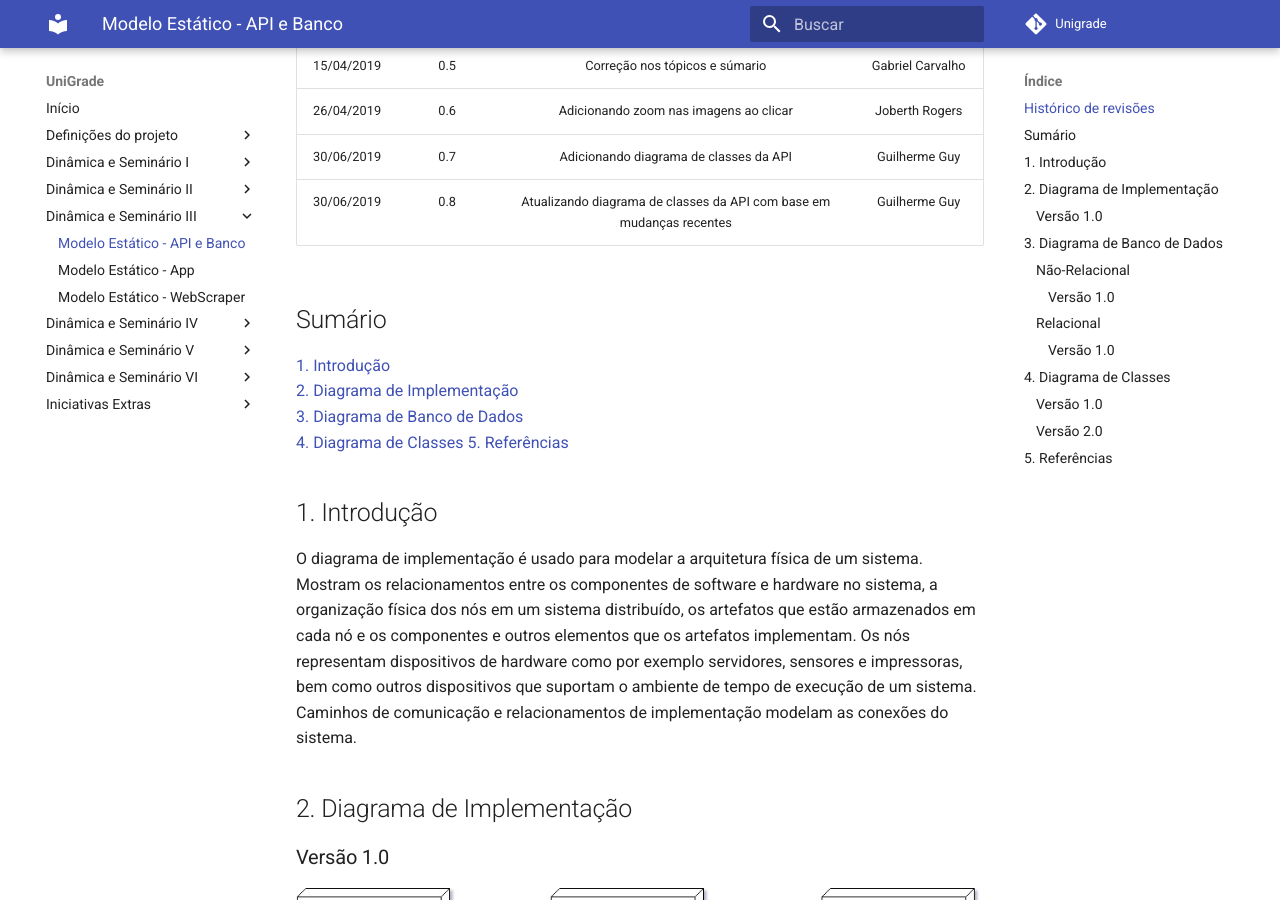
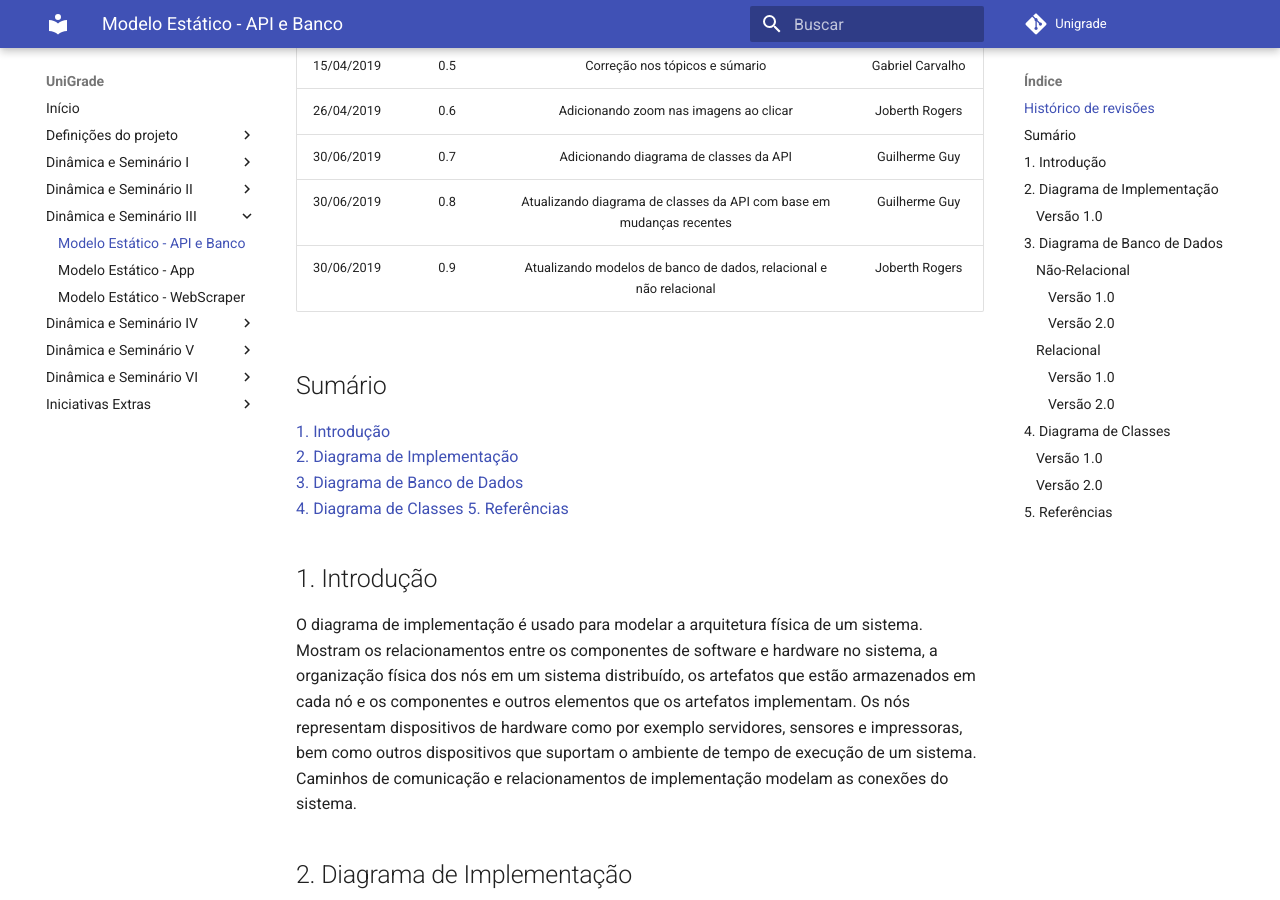
Before and after one commit to ads-unigrade-2019-1/Wiki, an MkDocs documentation site: the page built from docs/dinamica03/apiebanco.md, in a window 1280 px wide and 900 px high, scrolled down 456 px. Built offline with MkDocs 1.6.1 and Material for MkDocs 9.7.7, drawn with Linux system fonts in a browser that asks for light colours.

Commit message:
Updated diagram models database relacional and non relacional

```diff
--- a/docs/dinamica03/apiebanco.md
+++ b/docs/dinamica03/apiebanco.md
@@ -12,6 +12,7 @@
 | 26/04/2019 | 0.6 | Adicionando zoom nas imagens ao clicar | Joberth Rogers |
 | 30/06/2019 | 0.7 | Adicionando diagrama de classes da API | Guilherme Guy |
 | 30/06/2019 | 0.8 | Atualizando diagrama de classes da API com base em mudanças recentes | Guilherme Guy |
+| 30/06/2019 | 0.9 | Atualizando modelos de banco de dados, relacional e não relacional | Joberth Rogers |
 
 
 
@@ -37,12 +38,20 @@
 ### Não-Relacional
 #### Versão 1.0
 
-[![dados](img/banco_de_dados_UML.jpg)](img/banco_de_dados_UML.jpg)
+[![dados1](img/banco_de_dados_UML.jpg)](img/banco_de_dados_UML.jpg)
+
+#### Versão 2.0
+
+[![dados1.1](img/non-relacional-database.png)](img/non-relacional-database.png)
 
 ### Relacional
 #### Versão 1.0
 
 [![dados2](img/Banco_de_dados_UML_relacional.jpg)](img/Banco_de_dados_UML_relacional.jpg)
+
+#### Versão 2.0
+
+[![dados2.2](img/relacional-database2.png)](img/relacional-database2.png)
 
 ## 4. Diagrama de Classes
 ### Versão 1.0
```
Also changed, not shown: docs/dinamica03/img/non-relacional-database.png (added), docs/dinamica03/img/relacional-database2.png (added).
